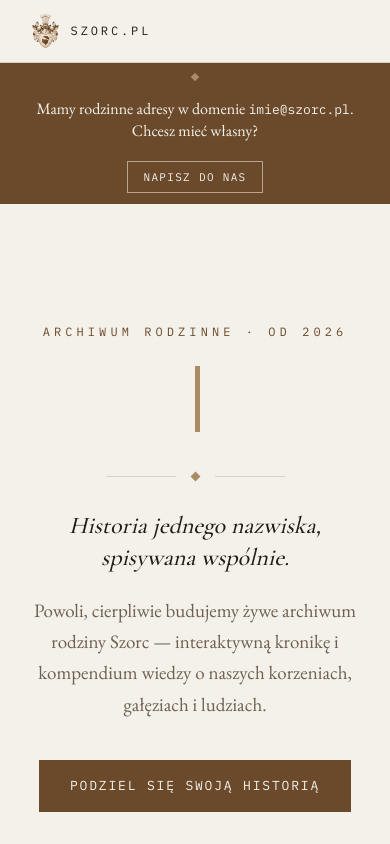
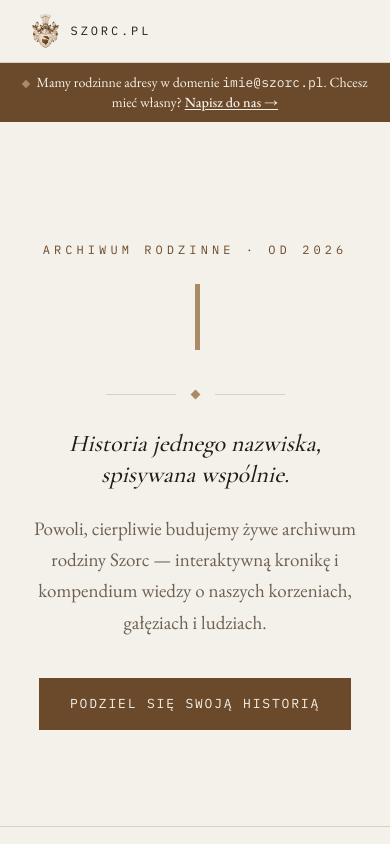
Before and after one commit to Szorcu/szorcfamily, a Next.js app: page / in a window 390 px wide. Shown: the top 844 px of the page. Built offline with nearby package versions, Linux system fonts and the light colour scheme.

Commit message:
Adjsuted promo strip to be responsive

```diff
--- a/src/components/molecules/PromoStrip/PromoStrip.tsx
+++ b/src/components/molecules/PromoStrip/PromoStrip.tsx
@@ -1,19 +1,19 @@
 export const PromoStrip = () => {
   return (
     <div className="bg-accent text-paper sticky top-[63px] z-[29]">
-      <div className="relative mx-auto flex max-w-[1120px] flex-wrap items-center justify-center gap-[18px] px-8 py-[11px]">
-        <span className="bg-accent-2 h-[6px] w-[6px] shrink-0 rotate-45" />
-        <p className="font-body m-0 text-center text-base leading-[1.4]">
+      <div className="mx-auto max-w-[1120px] px-4 py-[10px] sm:px-8 sm:py-[11px]">
+        <p className="font-body m-0 text-center text-sm leading-[1.4] sm:text-base">
+          <span className="bg-accent-2 mr-2 inline-block h-[6px] w-[6px] rotate-45 align-middle" />
           Mamy rodzinne adresy w domenie{" "}
           <span className="font-mono text-[13px]">imie@szorc.pl</span>. Chcesz
-          mieć własny?
+          mieć własny?{" "}
+          <a
+            href="#kontakt"
+            className="hover:text-accent-2 font-medium whitespace-nowrap underline underline-offset-2 transition-colors"
+          >
+            Napisz do nas →
+          </a>
         </p>
-        <a
-          href="#kontakt"
-          className="text-paper hover:border-paper hover:bg-paper hover:text-accent shrink-0 border border-white/50 px-4 py-[7px] font-mono text-[11px] tracking-[0.12em] whitespace-nowrap uppercase no-underline transition-colors"
-        >
-          Napisz do nas
-        </a>
       </div>
     </div>
   );
```
